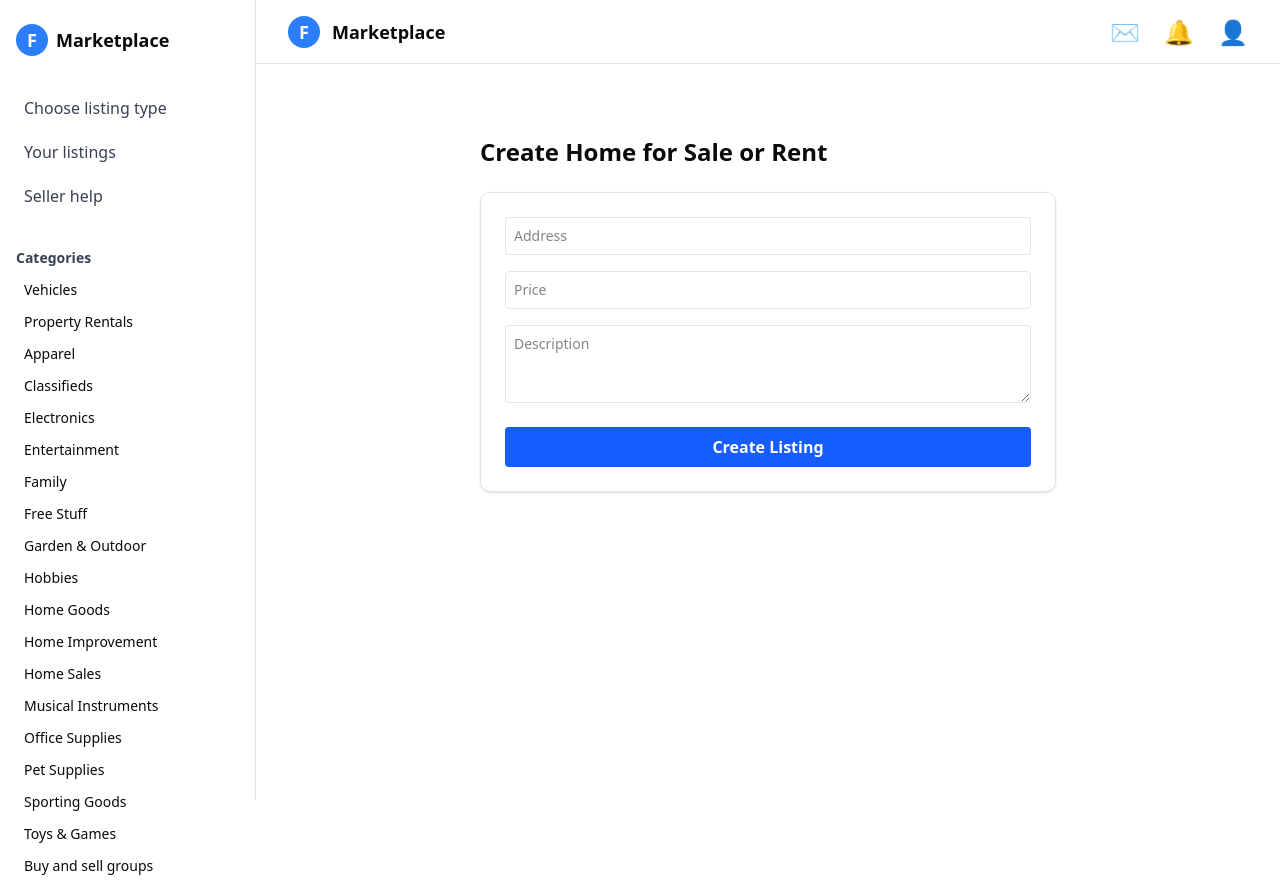
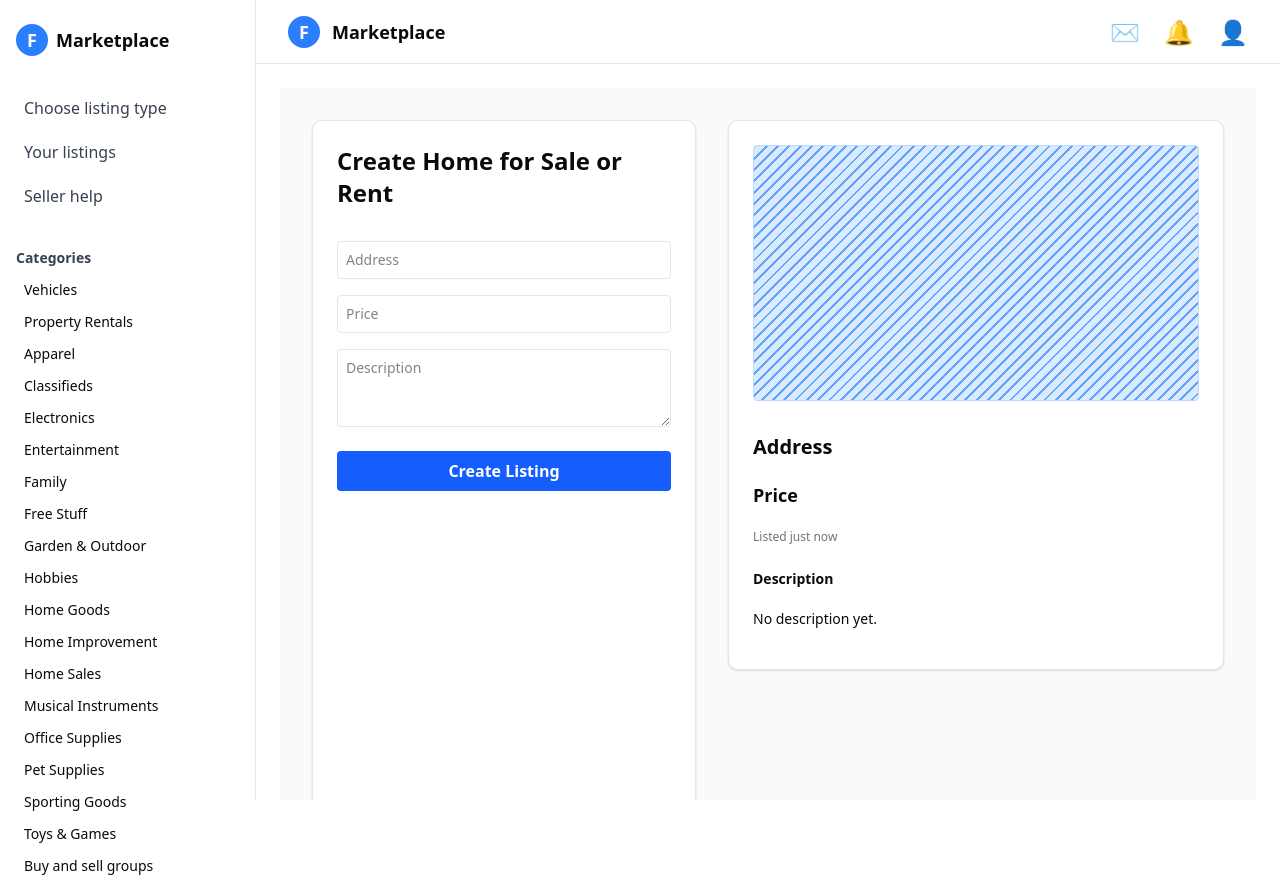
Before and after one commit to naldmach/my-marketplace, a Next.js app: page /create-listing/home in a window 1280 px wide. Built offline with nearby package versions, Linux system fonts and the light colour scheme.

Commit message:
Add live preview to all create-listing subpages

```diff
--- a/app/create-listing/home/page.tsx
+++ b/app/create-listing/home/page.tsx
@@ -1,24 +1,39 @@
+"use client";
+import { useState } from "react";
+
 export default function CreateHomePage() {
+  const [address, setAddress] = useState("");
+  const [price, setPrice] = useState("");
+  const [description, setDescription] = useState("");
+
   return (
-    <div className="max-w-xl mx-auto py-12">
-      <h1 className="text-2xl font-bold mb-6">Create Home for Sale or Rent</h1>
-      <div className="bg-white rounded-lg border border-border p-6 shadow-sm">
-        {/* Placeholder form */}
+    <div className="flex flex-col md:flex-row gap-8 p-8 bg-gray-50 min-h-screen">
+      {/* Left: Form Card */}
+      <div className="w-full max-w-sm bg-white rounded-lg border border-border p-6 flex flex-col gap-4 shadow-sm">
+        <h1 className="text-2xl font-bold mb-4">
+          Create Home for Sale or Rent
+        </h1>
         <form className="flex flex-col gap-4">
           <input
             type="text"
             placeholder="Address"
             className="border border-border rounded p-2 text-sm"
+            value={address}
+            onChange={(e) => setAddress(e.target.value)}
           />
           <input
             type="text"
             placeholder="Price"
             className="border border-border rounded p-2 text-sm"
+            value={price}
+            onChange={(e) => setPrice(e.target.value)}
           />
           <textarea
             placeholder="Description"
             className="border border-border rounded p-2 text-sm"
             rows={3}
+            value={description}
+            onChange={(e) => setDescription(e.target.value)}
           />
           <button
             type="submit"
@@ -28,6 +43,25 @@
           </button>
         </form>
       </div>
+      {/* Right: Preview Card */}
+      <div className="flex-1 flex flex-col items-center">
+        <div className="w-full max-w-2xl bg-white rounded-lg border border-border p-6 flex flex-col gap-4 shadow-sm">
+          <div className="w-full h-64 bg-blue-100 rounded mb-4 flex items-center justify-center border border-blue-200">
+            <div className="w-full h-full bg-[repeating-linear-gradient(135deg,#60a5fa_0_2px,transparent_2px,transparent_8px)] rounded" />
+          </div>
+          <div className="font-bold text-xl mb-1">{address || "Address"}</div>
+          <div className="text-lg font-semibold mb-1">
+            {price ? `$${price}` : "Price"}
+          </div>
+          <div className="text-xs text-muted-foreground mb-2">
+            Listed just now
+          </div>
+          <div className="font-bold text-sm mb-1">Description</div>
+          <div className="text-sm mb-4">
+            {description || "No description yet."}
+          </div>
+        </div>
+      </div>
     </div>
   );
 }
--- a/app/create-listing/item/page.tsx
+++ b/app/create-listing/item/page.tsx
@@ -1,24 +1,37 @@
+"use client";
+import { useState } from "react";
+
 export default function CreateItemPage() {
+  const [title, setTitle] = useState("");
+  const [price, setPrice] = useState("");
+  const [description, setDescription] = useState("");
+
   return (
-    <div className="max-w-xl mx-auto py-12">
-      <h1 className="text-2xl font-bold mb-6">Create Item for Sale</h1>
-      <div className="bg-white rounded-lg border border-border p-6 shadow-sm">
-        {/* Placeholder form */}
+    <div className="flex flex-col md:flex-row gap-8 p-8 bg-gray-50 min-h-screen">
+      {/* Left: Form Card */}
+      <div className="w-full max-w-sm bg-white rounded-lg border border-border p-6 flex flex-col gap-4 shadow-sm">
+        <h1 className="text-2xl font-bold mb-4">Create Item for Sale</h1>
         <form className="flex flex-col gap-4">
           <input
             type="text"
             placeholder="Title"
             className="border border-border rounded p-2 text-sm"
+            value={title}
+            onChange={(e) => setTitle(e.target.value)}
           />
           <input
             type="text"
             placeholder="Price"
             className="border border-border rounded p-2 text-sm"
+            value={price}
+            onChange={(e) => setPrice(e.target.value)}
           />
           <textarea
             placeholder="Description"
             className="border border-border rounded p-2 text-sm"
             rows={3}
+            value={description}
+            onChange={(e) => setDescription(e.target.value)}
           />
           <button
             type="submit"
@@ -28,6 +41,25 @@
           </button>
         </form>
       </div>
+      {/* Right: Preview Card */}
+      <div className="flex-1 flex flex-col items-center">
+        <div className="w-full max-w-2xl bg-white rounded-lg border border-border p-6 flex flex-col gap-4 shadow-sm">
+          <div className="w-full h-64 bg-blue-100 rounded mb-4 flex items-center justify-center border border-blue-200">
+            <div className="w-full h-full bg-[repeating-linear-gradient(135deg,#60a5fa_0_2px,transparent_2px,transparent_8px)] rounded" />
+          </div>
+          <div className="font-bold text-xl mb-1">{title || "Title"}</div>
+          <div className="text-lg font-semibold mb-1">
+            {price ? `$${price}` : "Price"}
+          </div>
+          <div className="text-xs text-muted-foreground mb-2">
+            Listed just now
+          </div>
+          <div className="font-bold text-sm mb-1">Description</div>
+          <div className="text-sm mb-4">
+            {description || "No description yet."}
+          </div>
+        </div>
+      </div>
     </div>
   );
 }
--- a/app/create-listing/multiple/page.tsx
+++ b/app/create-listing/multiple/page.tsx
@@ -1,14 +1,22 @@
+"use client";
+import { useState } from "react";
+
 export default function CreateMultiplePage() {
+  const [listings, setListings] = useState("");
+  const lines = listings.split("\n").filter(Boolean);
+
   return (
-    <div className="max-w-xl mx-auto py-12">
-      <h1 className="text-2xl font-bold mb-6">Create Multiple Listings</h1>
-      <div className="bg-white rounded-lg border border-border p-6 shadow-sm">
-        {/* Placeholder form */}
+    <div className="flex flex-col md:flex-row gap-8 p-8 bg-gray-50 min-h-screen">
+      {/* Left: Form Card */}
+      <div className="w-full max-w-sm bg-white rounded-lg border border-border p-6 flex flex-col gap-4 shadow-sm">
+        <h1 className="text-2xl font-bold mb-4">Create Multiple Listings</h1>
         <form className="flex flex-col gap-4">
           <textarea
             placeholder="Paste your listings here (one per line)"
             className="border border-border rounded p-2 text-sm"
             rows={6}
+            value={listings}
+            onChange={(e) => setListings(e.target.value)}
           />
           <button
             type="submit"
@@ -18,6 +26,26 @@
           </button>
         </form>
       </div>
+      {/* Right: Preview Card */}
+      <div className="flex-1 flex flex-col items-center">
+        <div className="w-full max-w-2xl bg-white rounded-lg border border-border p-6 flex flex-col gap-4 shadow-sm">
+          <h2 className="font-bold text-lg mb-2">Preview</h2>
+          {lines.length === 0 ? (
+            <div className="text-gray-500">No listings yet.</div>
+          ) : (
+            <ul className="space-y-2">
+              {lines.map((line, idx) => (
+                <li
+                  key={idx}
+                  className="border border-blue-200 rounded p-3 bg-blue-50"
+                >
+                  {line}
+                </li>
+              ))}
+            </ul>
+          )}
+        </div>
+      </div>
     </div>
   );
 }
--- a/app/create-listing/vehicle/page.tsx
+++ b/app/create-listing/vehicle/page.tsx
@@ -1,29 +1,45 @@
+"use client";
+import { useState } from "react";
+
 export default function CreateVehiclePage() {
+  const [makeModel, setMakeModel] = useState("");
+  const [year, setYear] = useState("");
+  const [price, setPrice] = useState("");
+  const [description, setDescription] = useState("");
+
   return (
-    <div className="max-w-xl mx-auto py-12">
-      <h1 className="text-2xl font-bold mb-6">Create Vehicle for Sale</h1>
-      <div className="bg-white rounded-lg border border-border p-6 shadow-sm">
-        {/* Placeholder form */}
+    <div className="flex flex-col md:flex-row gap-8 p-8 bg-gray-50 min-h-screen">
+      {/* Left: Form Card */}
+      <div className="w-full max-w-sm bg-white rounded-lg border border-border p-6 flex flex-col gap-4 shadow-sm">
+        <h1 className="text-2xl font-bold mb-4">Create Vehicle for Sale</h1>
         <form className="flex flex-col gap-4">
           <input
             type="text"
             placeholder="Make & Model"
             className="border border-border rounded p-2 text-sm"
+            value={makeModel}
+            onChange={(e) => setMakeModel(e.target.value)}
           />
           <input
             type="text"
             placeholder="Year"
             className="border border-border rounded p-2 text-sm"
+            value={year}
+            onChange={(e) => setYear(e.target.value)}
           />
           <input
             type="text"
             placeholder="Price"
             className="border border-border rounded p-2 text-sm"
+            value={price}
+            onChange={(e) => setPrice(e.target.value)}
           />
           <textarea
             placeholder="Description"
             className="border border-border rounded p-2 text-sm"
             rows={3}
+            value={description}
+            onChange={(e) => setDescription(e.target.value)}
           />
           <button
             type="submit"
@@ -33,6 +49,28 @@
           </button>
         </form>
       </div>
+      {/* Right: Preview Card */}
+      <div className="flex-1 flex flex-col items-center">
+        <div className="w-full max-w-2xl bg-white rounded-lg border border-border p-6 flex flex-col gap-4 shadow-sm">
+          <div className="w-full h-64 bg-blue-100 rounded mb-4 flex items-center justify-center border border-blue-200">
+            <div className="w-full h-full bg-[repeating-linear-gradient(135deg,#60a5fa_0_2px,transparent_2px,transparent_8px)] rounded" />
+          </div>
+          <div className="font-bold text-xl mb-1">
+            {makeModel || "Make & Model"}
+          </div>
+          <div className="text-lg font-semibold mb-1">{year || "Year"}</div>
+          <div className="text-lg font-semibold mb-1">
+            {price ? `$${price}` : "Price"}
+          </div>
+          <div className="text-xs text-muted-foreground mb-2">
+            Listed just now
+          </div>
+          <div className="font-bold text-sm mb-1">Description</div>
+          <div className="text-sm mb-4">
+            {description || "No description yet."}
+          </div>
+        </div>
+      </div>
     </div>
   );
 }
```
